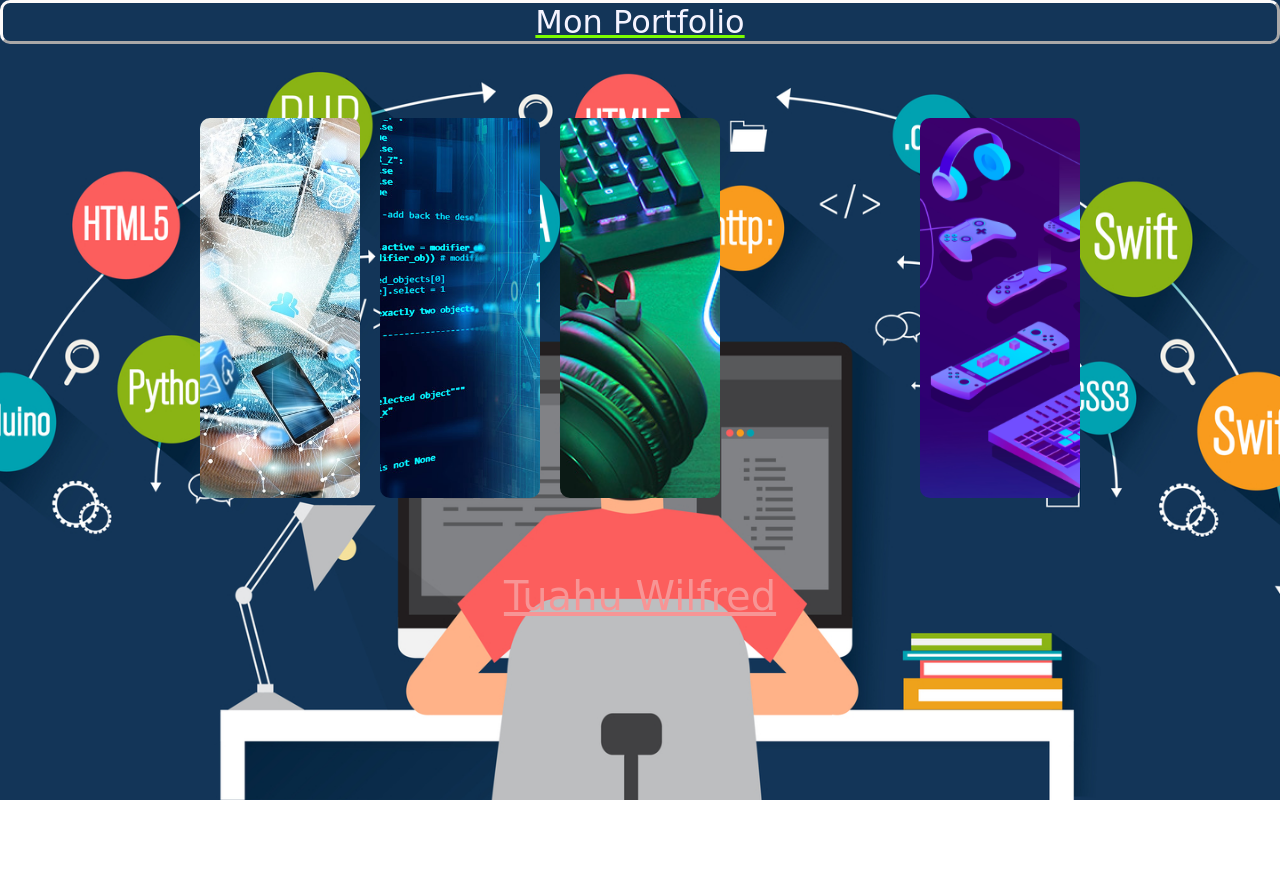
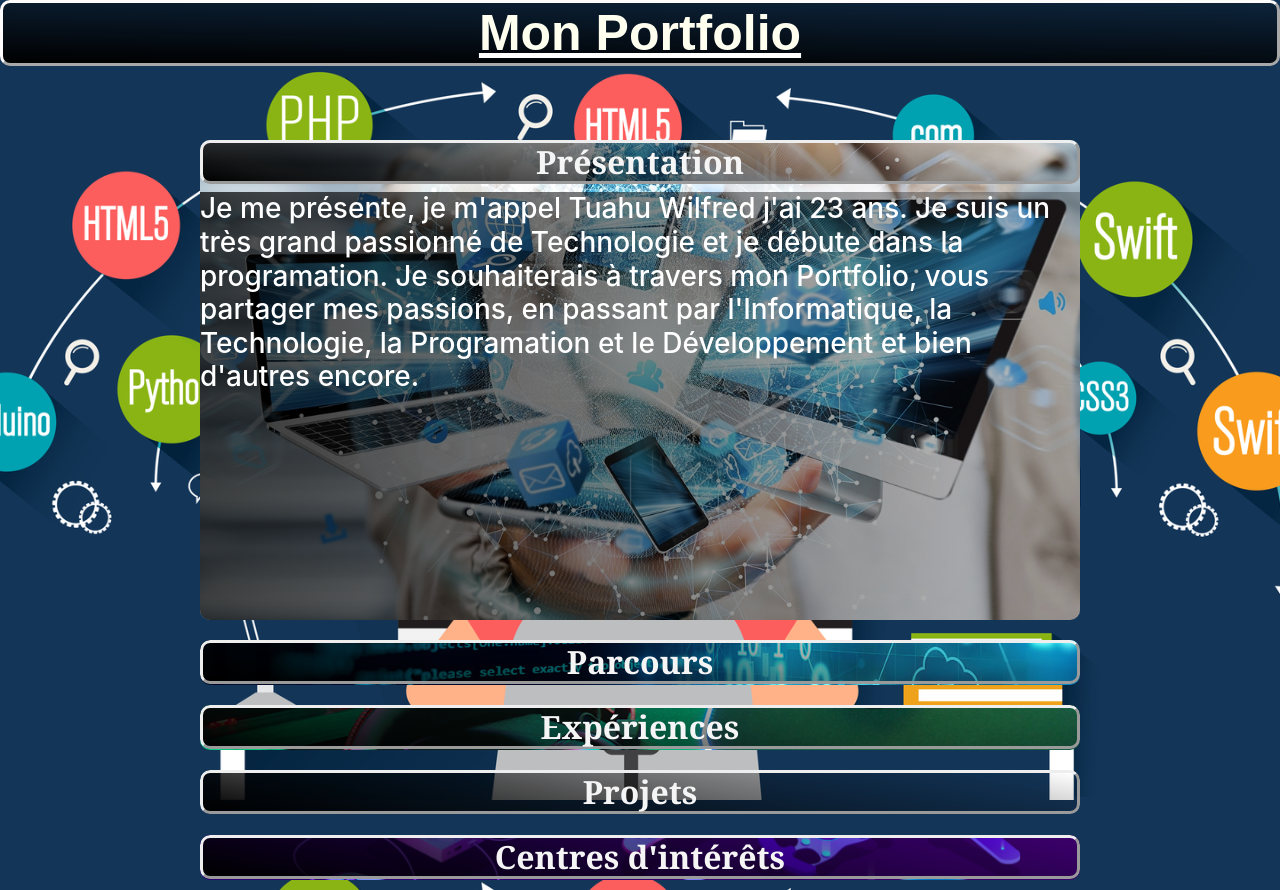
Before and after one commit to Yuri1508/Portfolio, a plain HTML site: page index.html in a window 1280 px wide. Before the commit the page ends 800 px from the top, so only its background shows below. Drawn offline with Linux system fonts and the light colour scheme; a web font is replaced by a local one.

Commit message:
news files

```diff
--- a/index.html
+++ b/index.html
@@ -26,103 +26,111 @@
 
   <div class="portfolio">
 
-      <div class="image" style="background: url(IMAGES/Info/d1.jpg) center/cover;">
+    <div class="image active" style="background: url(IMAGES/Info/d1.jpg) center/cover;">
+      <center>
+        <h2>Présentation</h2>
+      </center>
+
       <div class="text-container">
         <div class="text">
-            <h2>Présentation</h2>
           <!-- Qui Suis-Je ? -->
 
-            <p>Je me présente, je m'appel Tuahu Wilfred j'ai 23 ans.
+          <h3>Je me présente, je m'appel Tuahu Wilfred j'ai 23 ans.
             Je suis un très grand passionné de Technologie et je débute dans la programation.
             Je souhaiterais à travers mon Portfolio, vous partager mes passions,
             en passant par l'Informatique, la Technologie, la Programation et le Développement
             et bien d'autres encore.
-            </p>
+          </h3>
         </div>
       </div>
     </div>
 
     <div class="image" style="background: url(IMAGES/Info/d2.jpg) center/cover;">
+      <center>
+        <h2>Parcours</h2>
+      </center>
+
       <div class="text-container">
         <div class="text">
-            <h2>Parcours</h2>
+
           <!-- Mes Études -->
 
-            <p>Il n'y a pas grand chose à dire sur mes études, j'ai fait un Baccalauréat Professionnel en Maintenance des Équipements Industriel.
+          <h3>Il n'y a pas grand chose à dire sur mes études, j'ai fait un Baccalauréat Professionnel en Maintenance des
+            Équipements Industriel.
             En ce moment je suis une formation de "Développeur Web" proposé par Simplon via le RSMA.
-            </p>
+          </h3>
         </div>
       </div>
     </div>
 
     <div class="image" style="background: url(IMAGES/Info/d3.jpg) center/cover;">
+      <center>
+        <h2>Expériences</h2>
+      </center>
+
       <div class="text-container">
         <div class="text">
-            <h2>Expériences</h2>
           <!-- Mes Travaux -->
 
-            <p>Mon tout premier vrai emploi, débute dans la comptabilité en 2017, où j'ai travaillé en tant que Caissier dans un magasin de grande surface,
+          <h3>Mon tout premier vrai emploi, débute dans la comptabilité en 2017, où j'ai travaillé en tant que Caissier
+            dans un magasin de grande surface,
             j'avais alors 20 ans.
             Ensuite en 2018, j'ai décroché un nouvel emploi dans la vente et le commerce en tant que vendeur Étalagiste.
             Puis en 2019, j'ai changé de milieu professionnel en travaillant dans l'Hôtellerie et le Tourisme,
             en commençant tout d'abord à travailler au Sofitel de Moorea en tant que Magasinier-Livreur.
             Après en 2020, j'ai travaillé en tant que Contrôleur pour une grande compagnie maritime.
-            </p>
+          </h3>
         </div>
       </div>
     </div>
 
     <div class="image" style="background: url(IMAGES/Info/d4.jpg) center/cover;">
+      <center>
+        <h2>Projets</h2>
+      </center>
+
       <div class="text-container">
         <div class="text">
-            <h2>Projets</h2>
           <!-- Ce Que Je Voudrais Faire -->
 
-            <p>Mon rêve est de devenir un bon Développeur et bien évidement mâitriser tout les atouts fondamentale au Développement.
+          <h3>Mon rêve est de devenir un bon Développeur et bien évidement mâitriser tout les atouts fondamentale au
+            Développement.
             Je veux également pouvoir créer de nouvelles inovations qui pourrais révolutionner le monde de demain.
-            </p>
+          </h3>
 
         </div>
       </div>
     </div>
 
     <div class="image" style="background: url(IMAGES/Info/d5.png) center/cover;">
+      <center>
+        <h2>Centres d'intérêts</h2>
+      </center>
+
       <div class="text-container">
         <div class="text">
-            <h2>Centres d'intérêts</h2>
           <!-- Mes Loisirs -->
 
-            <p>
+          <h3>
             J'aime beaucoup faire du sport, spécialement du renforcement musculaire.
             J'ai une passion pour le Gaming,le Numérique, le Développement, l'Informatique et la Technologie.
-            </p>
+          </h3>
 
         </div>
       </div>
     </div>
   </div>
 
-    <center>
 
-      <h3>
-        Tuahu Wilfred
-      </h3>
+  <script src="JS/jquery.min.js" type="text/javascript"></script>
+  <script src="JS/bootstrap.js" type="text/javascript"></script>
+  <script src="JS/script.js" type="text/javascript"></script>
 
-    </center>
+
+</body>
 
 
 
 
 
-
-
-
-  <script src="JS/jquery.min.js" type="text/javascript" ></script>
-  <script src="JS/bootstrap.js" type="text/javascript" ></script>
-  <script src="JS/script.js" type="text/javascript" ></script>
-
-</body>
-
-
-
 </html>
--- a/style.css
+++ b/style.css
@@ -1,76 +1,86 @@
 @import url('https://fonts.googleapis.com/css?family=Expletus+Sans&display=swap');
 
 h1 {
-  color: rgb(245, 244, 255);
+  color: ivory;
+  background: linear-gradient(1deg, rgb(0, 0, 0) 0%, transparent 150%);
   text-decoration-line: underline;
-  text-decoration-color: lawngreen;
-  font-size: 2em;
+  text-decoration-color: white;
+  font-size: 50px;
+  font-weight: bold;
+  font-family: fantasy;
   border-width: 3px;
   border-style: outset;
   border-radius: 10px;
   border-color: rgb(253, 251, 251);
 }
-h2 {
-  text-decoration-line: underline;
-}
-h3 {
-  color: rgb(247, 149, 149);
-  text-decoration-line: underline;
-  font-weight: normal;
-  font-size: 2.5em;
-}
+
 body {
-  overflow: hidden;
-  height: 100vh;
-  font-family: cursive;
   background-image: url("IMAGES/Info/i1.jpeg");
+  background-attachment: fixed;
   background-size:cover;
   background-position: center;
+  height: 100vh;
 }
+
 .portfolio {
   display: flex;
+  flex-direction: column;
   min-width: 600px;
   max-width: 900px;
-  height: 400px;
   margin: 4rem auto;
 }
+
+h2 {
+  font-family: Georgia, 'Times New Roman', Times, serif;
+  border-radius: 10px;
+  border-style: outset;
+  font-weight: bold;
+  color: whitesmoke;
+  background: linear-gradient(10deg, black, transparent 100%);
+}
+
 .image {
-  min-width: 60px;
+  min-width: 30px;
   margin: 10px;
+  height: 45px;
   cursor: pointer;
   transition: .5s cubic-bezier(0.215, 0.610, 0.355, 1);
   overflow: hidden;
   position: relative;
 }
+
 .image.active {
-  flex-grow: 150;
-  max-width: 700px;
-  height: 29em;
-  margin: 0px;
+  flex-grow: 100;
+  width: auto;
+  height: 30em;
   border-radius: 10px;
   background-size: auto 100%;
 }
+
 .image:not(.active){
-  flex-grow: 1;
+  flex-grow: 10;
   border-radius: 10px;
 }
+
 .text-container {
   width: 100%;
   height: 29em;
   visibility: hidden;
-  transform: translateY(300px);
+  transform: rotateY(300px);
   opacity: 0;
-  transition: all .6s ease;
-  background: linear-gradient(450deg, rgb(41, 35, 88) 0%, transparent 150%);
+  transition: all .1s ease;
+  background: linear-gradient(450deg, rgba(0, 0, 0, 0.726) 0%, transparent 150%);
   color: rgb(255, 255, 255);
 }
+
 .text {
   position: absolute;
-  bottom: auto;
-  text-align: center;
+  text-align: left;
+  font-family: -apple-system, BlinkMacSystemFont, 'Segoe UI', Roboto, Oxygen, Ubuntu, Cantarell, 'Open Sans', 'Helvetica Neue', sans-serif;
 }
+
 .active .text-container {
   visibility: visible;
-  transform: translateY(0px);
+  transform: rotateY(0px);
   opacity: 5;
 }
```
Lines whose indentation alone changed are shown as unchanged.
